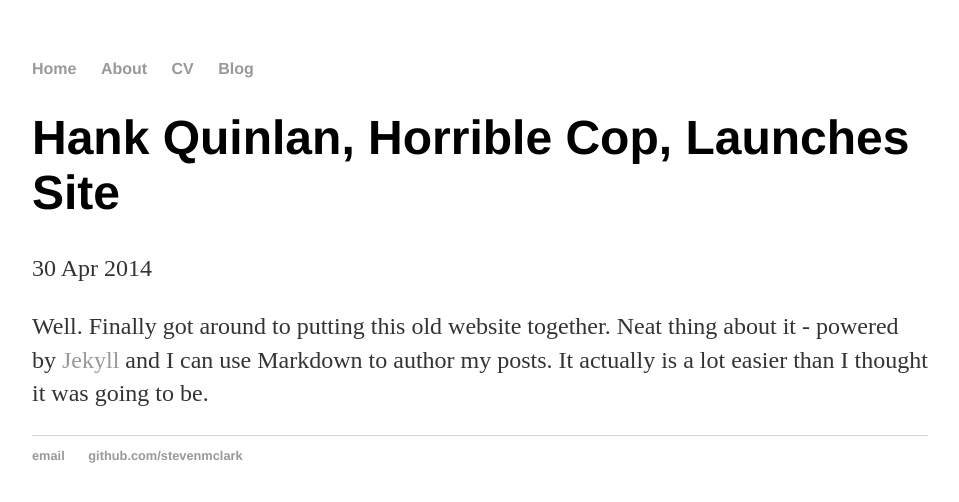
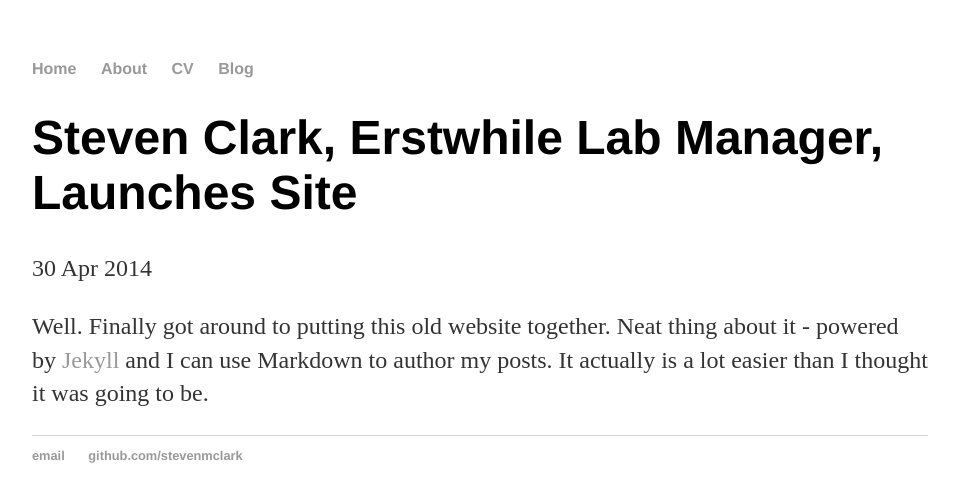
Before and after one commit to stevenmclark/stevenmclark.github.io, a Jekyll site: the page built from _posts/2018-09-04-My-First-Post.md, in a window 1280 px wide. Shown: the top 502 px of the page, without its empty margins (160-1119 px from the left). Built offline with Jekyll 4.4.1, drawn with Linux system fonts in a browser that asks for light colours.

Commit message:
Update 2018-09-04-My-First-Post.md

```diff
--- a/_posts/2018-09-04-My-First-Post.md
+++ b/_posts/2018-09-04-My-First-Post.md
@@ -1,6 +1,6 @@
 ---
 layout: post
-title: "Hank Quinlan, Horrible Cop, Launches Site"
+title: "Steven Clark, Erstwhile Lab Manager, Launches Site"
 date: 2014-04-30
 ---
 
```
